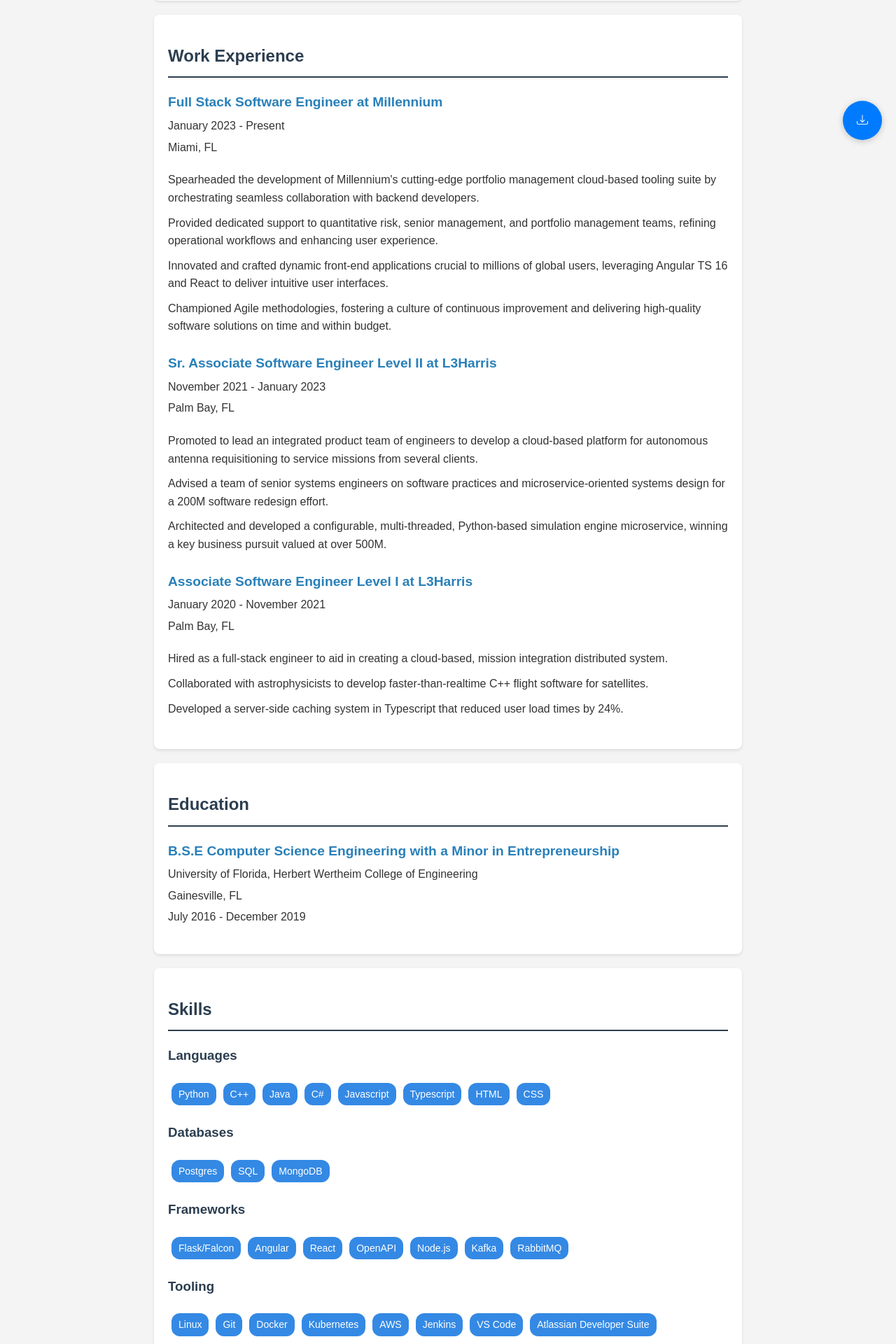
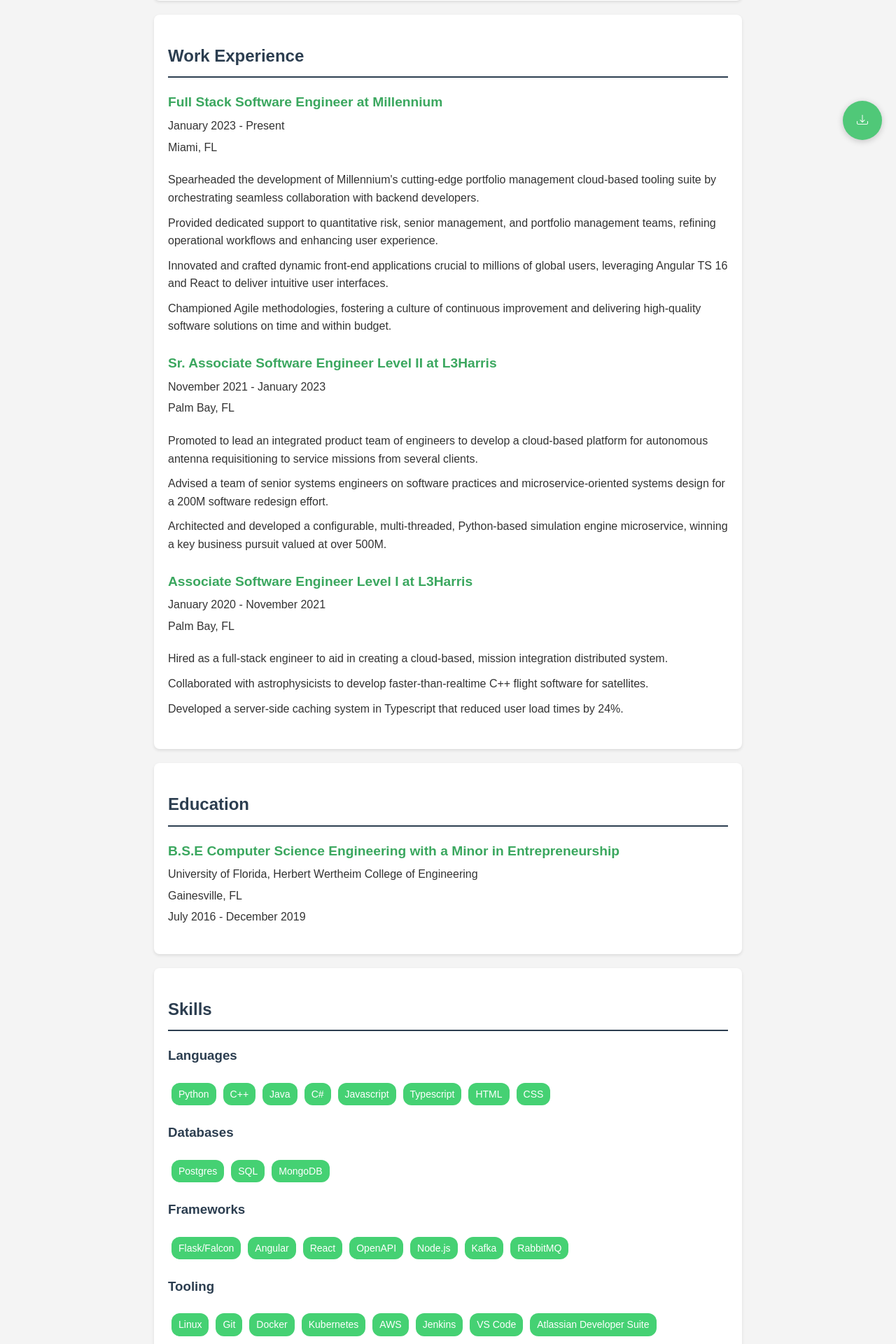
Before and after one commit to greenphantom/Resume-Website-React, a React (Create React App) app: page / in a window 1280 px wide. Shown: the part 580-2500 px from the top of the page at 70% size. Built offline with nearby package versions, Linux system fonts and the light colour scheme.

Commit message:
Added More Personalization and Styling

```diff
--- a/public/index.html
+++ b/public/index.html
@@ -24,7 +24,7 @@
       work correctly both with client-side routing and a non-root public URL.
       Learn how to configure a non-root public URL by running `npm run build`.
     -->
-    <title>React App</title>
+    <title>Resume - Daniel Tymecki</title>
   </head>
   <body>
     <noscript>You need to enable JavaScript to run this app.</noscript>
--- a/src/components/Education/Education.css
+++ b/src/components/Education/Education.css
@@ -8,7 +8,7 @@
 .section-title {
     font-family: 'Roboto', sans-serif;
     font-size: 24px;
-    color: #333;
+    color: #50C878;
     margin-bottom: 20px;
 }
 
--- a/src/components/Fab/Fab.css
+++ b/src/components/Fab/Fab.css
@@ -2,7 +2,7 @@
     position: fixed;
     bottom: 20px;
     right: 20px;
-    background-color: #007bff;
+    background-color: #50C878;
     color: white;
     border: none;
     border-radius: 50%;
@@ -14,5 +14,5 @@
   }
 
   .fab:hover {
-    background-color: #0056b3;
+    background-color: #32a057;
   }
--- a/src/components/Skills/SkillBadge/SkillBadge.css
+++ b/src/components/Skills/SkillBadge/SkillBadge.css
@@ -1,6 +1,6 @@
 .skill-badge {
     display: inline-block;
-    background-color: #3489e4;
+    background-color: #45d173;
     color: white;
     padding: 5px 10px;
     margin: 5px;
--- a/src/styles.css
+++ b/src/styles.css
@@ -42,7 +42,7 @@
 article h3 {
     margin: 0;
     font-size: 1.2em;
-    color: #2980b9;
+    color: #3ba75f;
 }
 
 article p {
```
Also changed, not shown: 1 other file (tests, documents, lock files or other folders).
